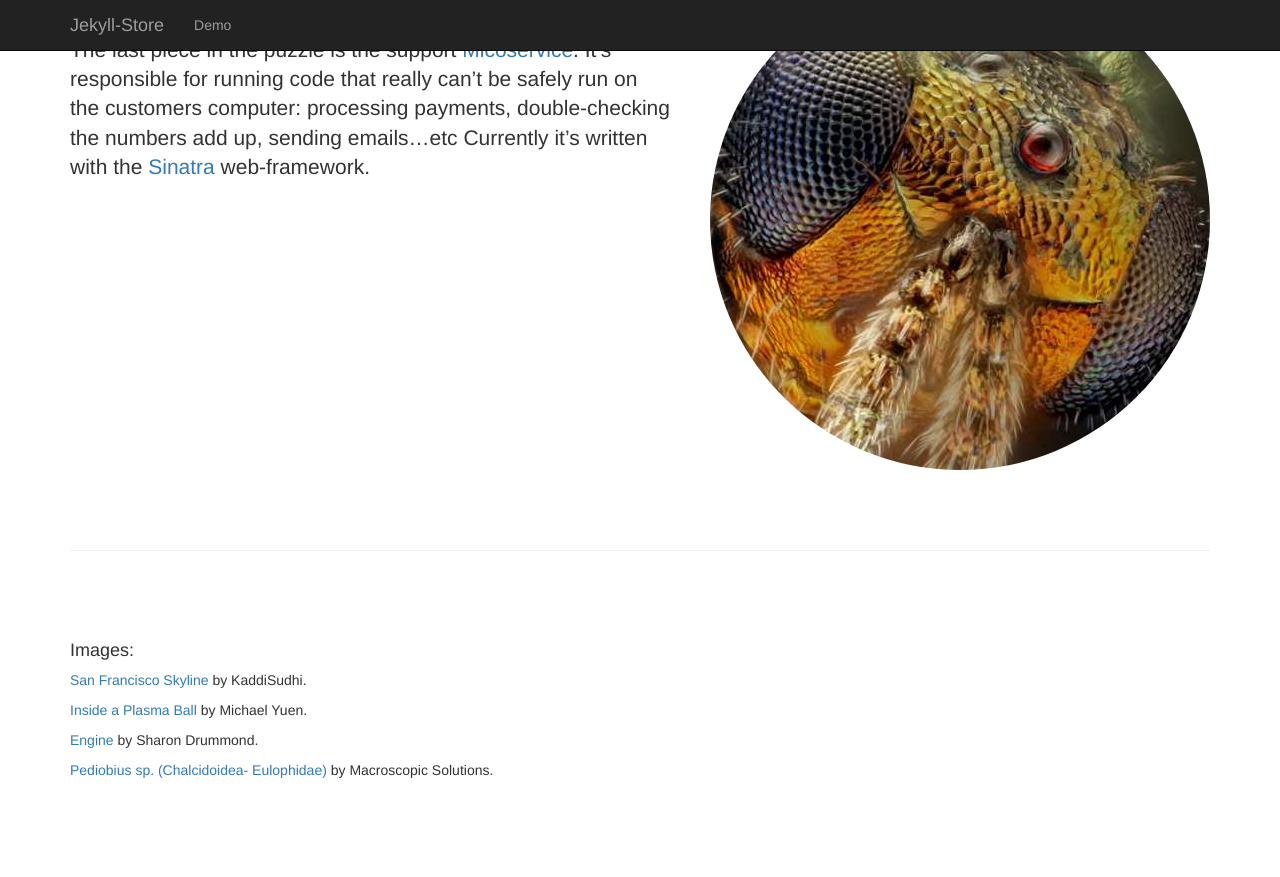
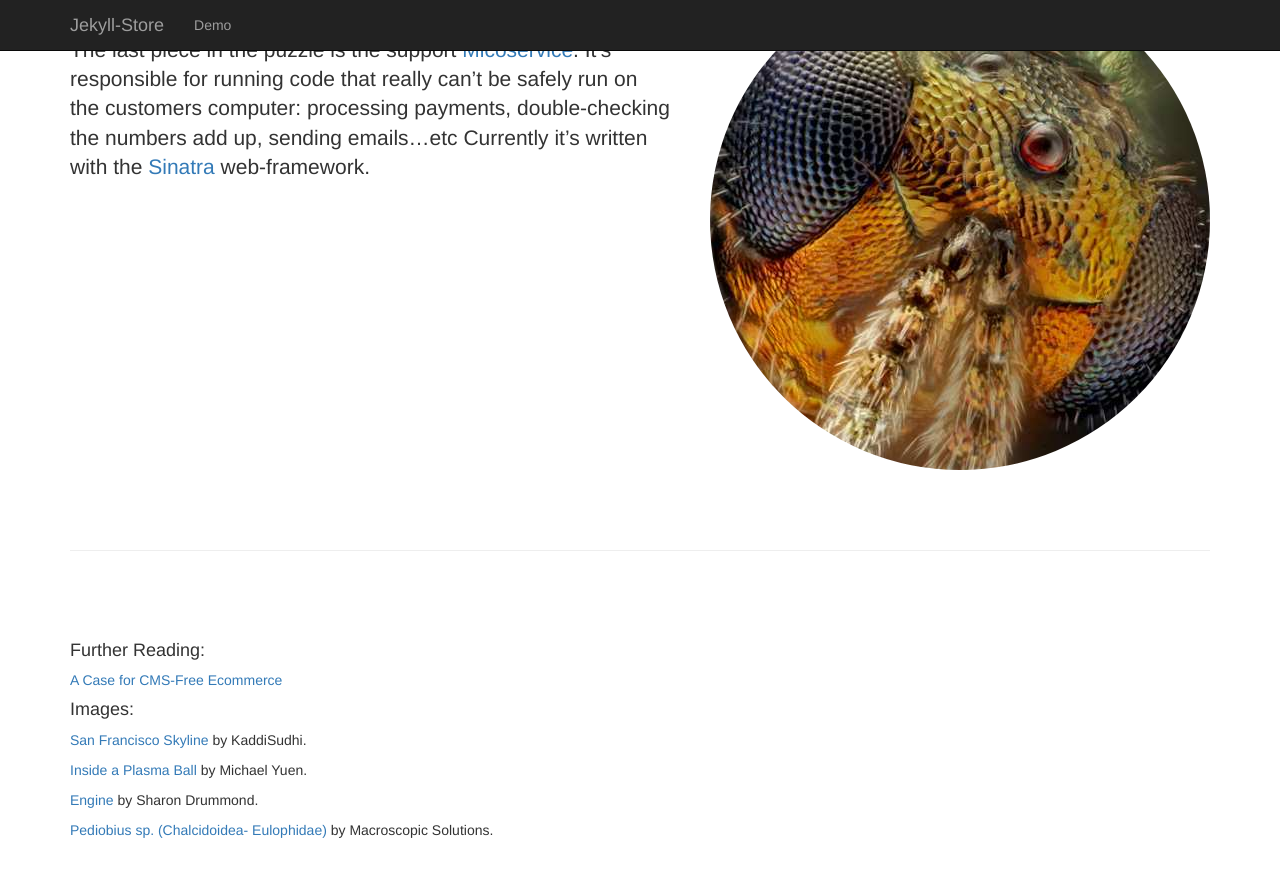
Before and after one commit to jekyll-store/jekyll-store.github.io, a Jekyll site: the page built from index.html, in a window 1280 px wide and 900 px high, scrolled down 2141 px. Shown: the top 877 px of the window. Built offline with Jekyll 4.4.1, drawn with Linux system fonts in a browser that asks for light colours; before the commit the page ends 2981 px from its top, so only the background shows below that.

Commit message:
Article link

```diff
--- a/_includes/footer.html
+++ b/_includes/footer.html
@@ -1,6 +1,8 @@
 <footer>
   <div class='row'>
     <div class='col-lg-12'>
+      <h4>Further Reading:</h4>
+      <p><a href='http://pigeons-and-creoles.co.uk/architecture/a-case-for-cms-free-ecommerce/'>A Case for CMS-Free Ecommerce</a><p>
     	<h4>Images:</h4>
       {% for attribution in site.data.attributions %}
       	<p>
```
Also changed, not shown: _includes/header.html (line endings or trailing spaces).
